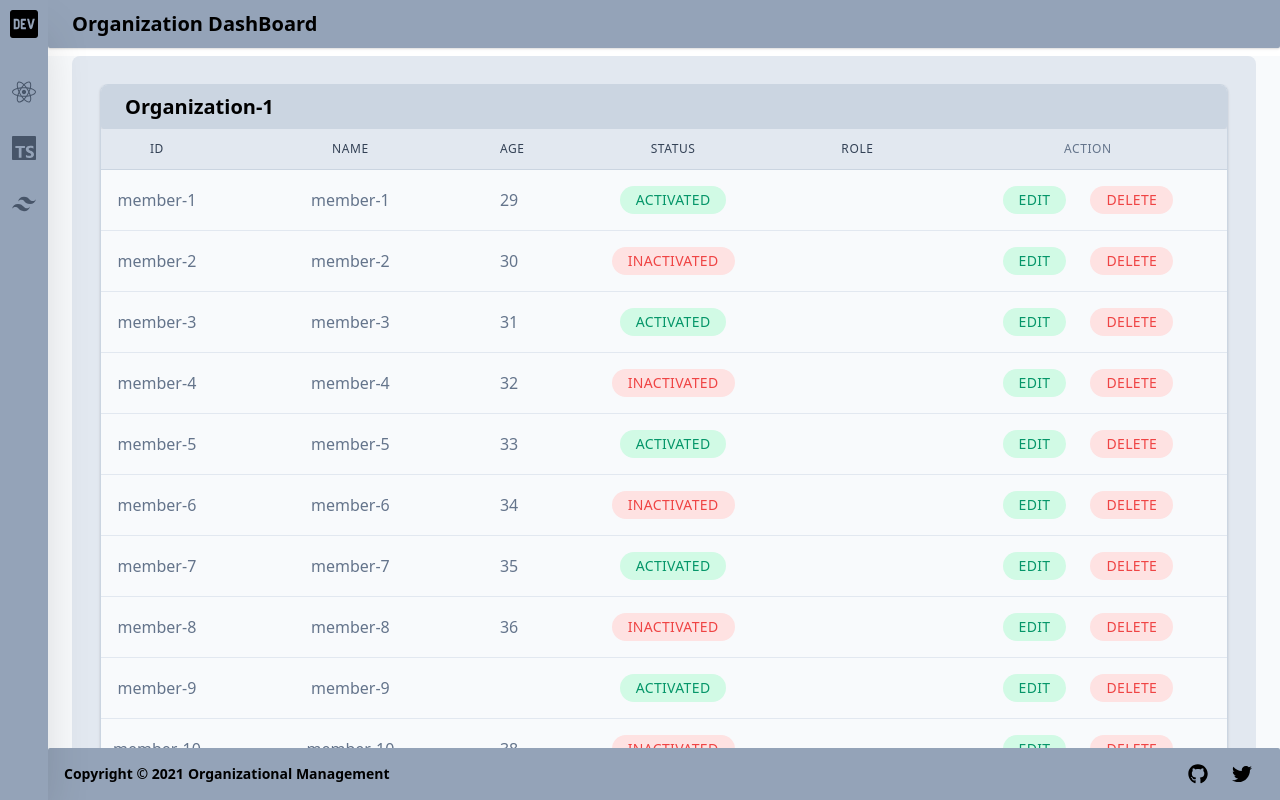
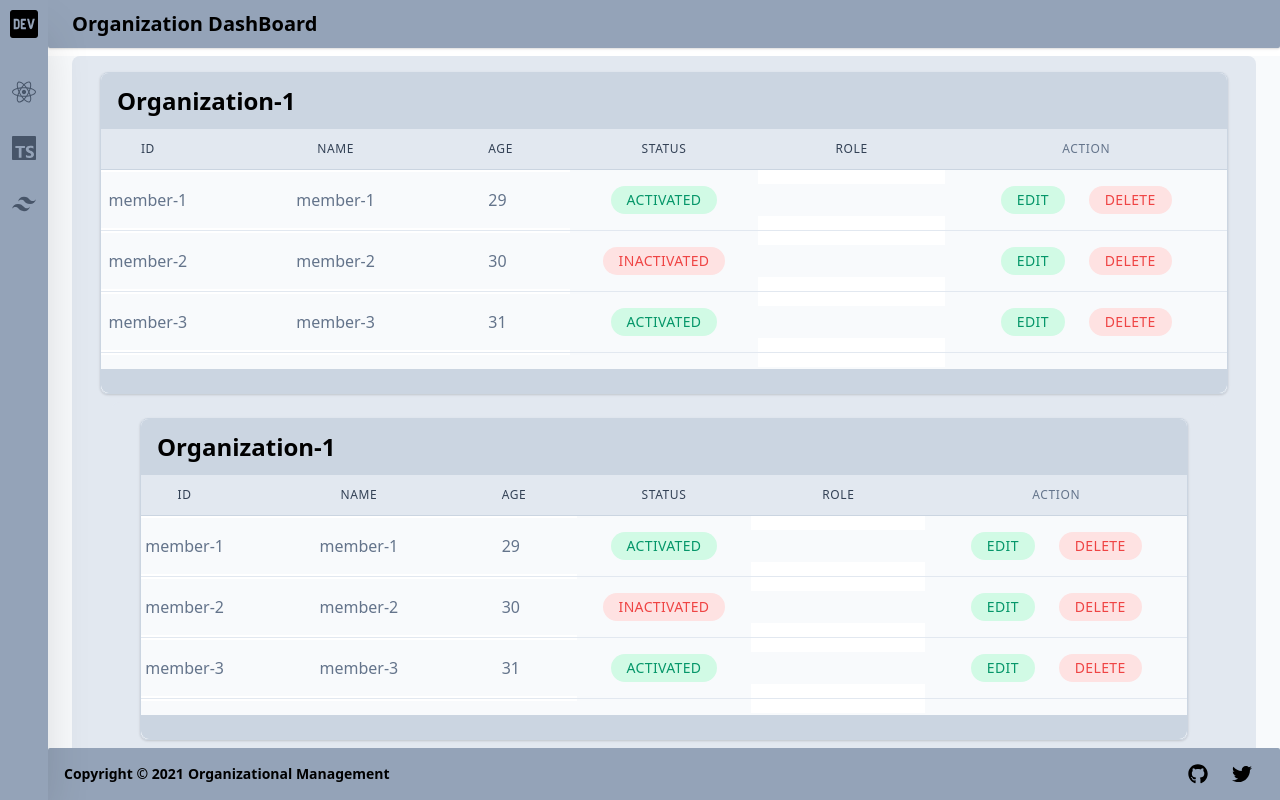
Before and after one commit to youkoucoding/organizational-management, a React (Create React App) app: page / in a window 1280 px wide. Built offline with nearby package versions, Linux system fonts and the light colour scheme; data requests are answered from the project's data file.

Commit message:
style: make table scrollable

```diff
--- a/src/components/cards/CardTitle.tsx
+++ b/src/components/cards/CardTitle.tsx
@@ -1,7 +1,7 @@
 export const CardTitle = ({ title }: { title: string }) => {
   return (
-    <h3 className="shadow-lg bg-gray-300 rounded px-6 py-2 font-semibold text-xl">
+    <div className="py-3 px-4 rounded-t-lg bg-gray-300 font-semibold text-2xl">
       {title}
-    </h3>
+    </div>
   );
 };
--- a/src/components/table/DisplayRow.tsx
+++ b/src/components/table/DisplayRow.tsx
@@ -8,7 +8,7 @@ export const DisplayRow = ({
   handleToEdit: (event: React.MouseEvent) => void;
 }) => {
   return (
-    <tr className="w-full ">
+    <tr className="w-full flex items-center">
       <td className="w-1/12 px-3 py-4 whitespace-nowrap bg-gray-50">
         <p className="flex items-center justify-center text-gray-500 font-medium">
           {member.id}
--- a/src/components/table/Table.tsx
+++ b/src/components/table/Table.tsx
@@ -14,17 +14,17 @@ export const Table = ({
   handleToEdit: (event: React.MouseEvent) => void;
 }) => {
   return (
-    <div className="flex flex-col">
-      <div className="mt-3 mb-2 overflow-x-auto mx-4 sm:mx-6 lg:mx-1">
-        <div className="align-middle inline-block min-w-full sm:px-6 lg:px-2">
-          <div className="shadow overflow-hidden border border-gray-300 sm:rounded-lg">
-            <form>
-              <CardTitle title="Organization-1" />
-              <table className="table-fixed min-w-full divide-y divide-gray-300 border-collapse">
-                <thead className="bg-gray-200">
+    <div className="w-full -my-2 py-2">
+      <div className="mx-2 sm:mx-6 lg:mx-1">
+        <div className="min-w-full sm:px-6 lg:px-2">
+          <div className="relative shadow border border-gray-300 sm:rounded-lg overflow-y-scroll">
+            <form className="h-80">
+              <table className="table-fixed h-64 min-w-full divide-y divide-gray-300 border-collapse ">
+                <thead className="sticky top-0 bg-gray-200 flex-col min-w-full w-full">
+                  <CardTitle title="Organization-1" />
                   <TableHead />
                 </thead>
-                <tbody className="bg-white divide-y divide-gray-200">
+                <tbody className="flex flex-col bg-white divide-y divide-gray-200">
                   {members &&
                     members.map((member) => (
                       <React.Fragment key={member.name}>
@@ -36,6 +36,7 @@ export const Table = ({
                     ))}
                 </tbody>
               </table>
+              <div className="sticky bottom-0 py-3 rounded-b-lg bg-gray-300" />
             </form>
           </div>
         </div>
--- a/src/components/table/TableHead.tsx
+++ b/src/components/table/TableHead.tsx
@@ -2,15 +2,12 @@ import React from "react";
 
 export const TableHead = () => {
   return (
-    <React.Fragment>
-      <tr className="w-full">
+    <tr className="w-full flex">
       <th
         scope="col"
         className="w-1/12 px-3 py-3 text-xs font-medium text-gray-700 uppercase tracking-wider"
       >
-          <span className="flex items-center justify-center font-medium">
-            id
-          </span>
+        <span className="flex items-center justify-center font-medium">id</span>
       </th>
       <th
         scope="col"
@@ -24,9 +21,7 @@ export const TableHead = () => {
         scope="col"
         className="w-1/12 px-3 py-3 text-xs font-medium text-gray-700 uppercase tracking-wider"
       >
-          <span className="flex items-center justify-start font-medium">
-            age
-          </span>
+        <span className="flex items-center justify-start font-medium">age</span>
       </th>
       <th
         scope="col"
@@ -53,6 +48,5 @@ export const TableHead = () => {
         </span>
       </th>
     </tr>
-    </React.Fragment>
   );
 };
```
Lines whose indentation alone changed are shown as unchanged.
